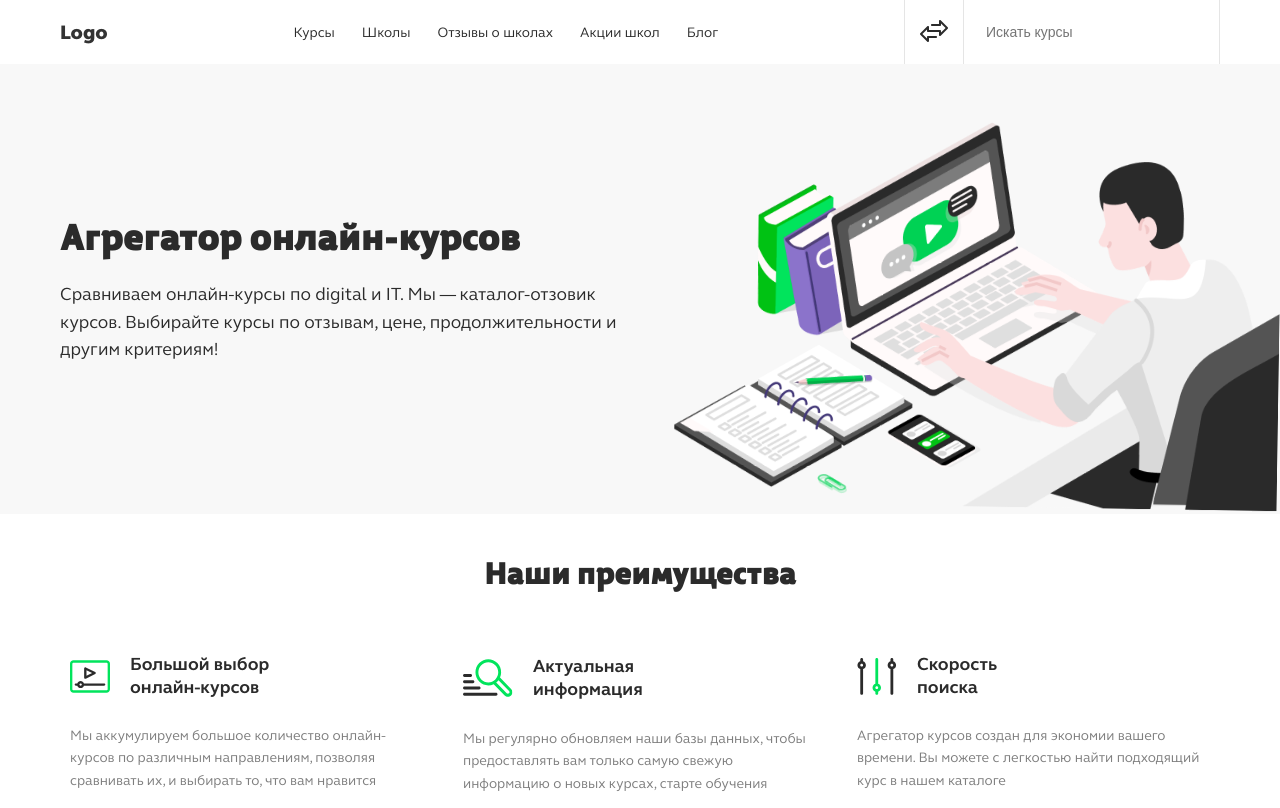
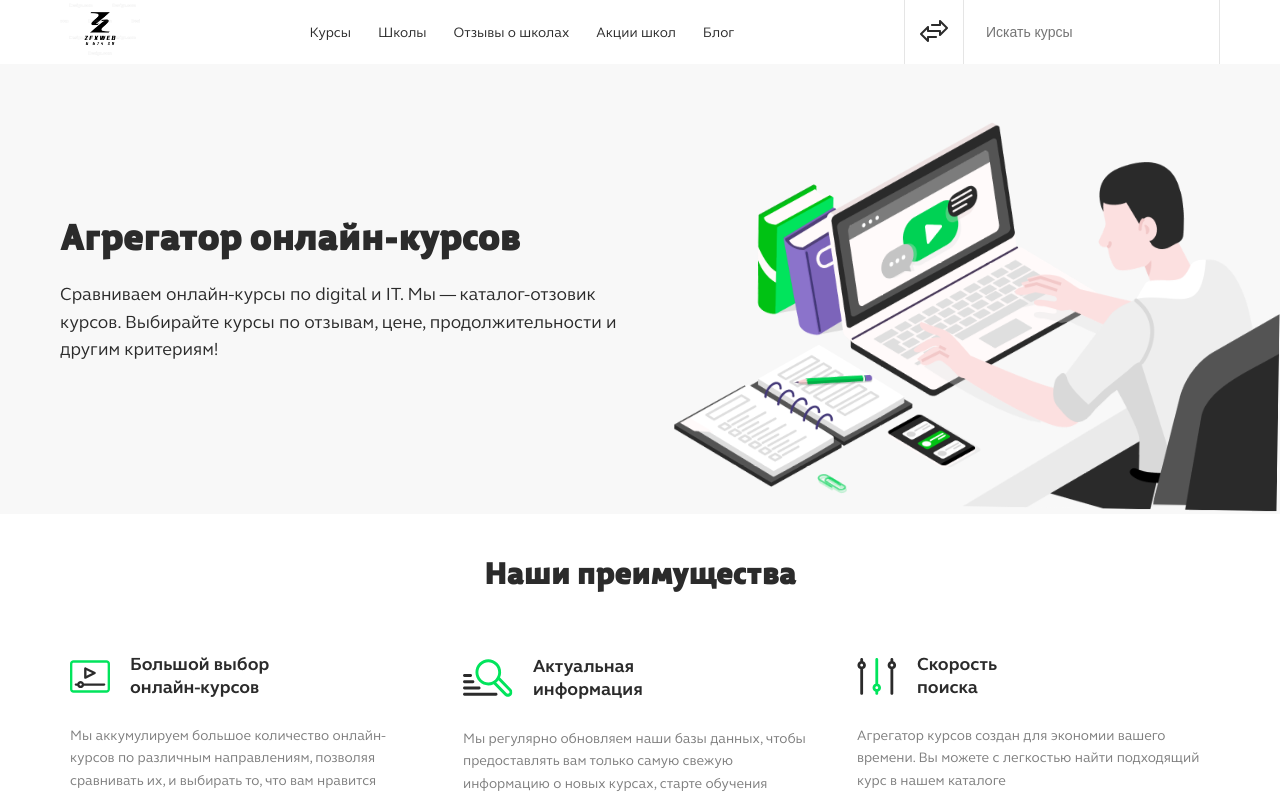
Before and after one commit to taiga3877/it-curse, a plain HTML site: page index.html in a window 1280 px wide. Shown: the top 808 px of the page. Drawn offline with nearby package versions, Linux system fonts and the light colour scheme; no server answers; some icons are missing.

Commit message:
first commit

```diff
--- a/index.html
+++ b/index.html
@@ -39,7 +39,7 @@
             <div class="header-content">
                 <!-- Logo -->
                 <a href="./index.html" class="logo">
-                    <span class="logo-text">Logo</span>
+                    <span class="logo-text"><img width="80px" src="./image.png" alt=""></span>
                 </a>
 
                 <!-- Desktop Navigation -->
```
Also changed, not shown: image.png (added), 1 other file.
